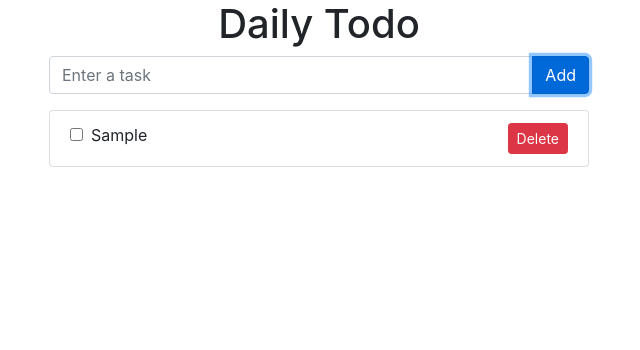
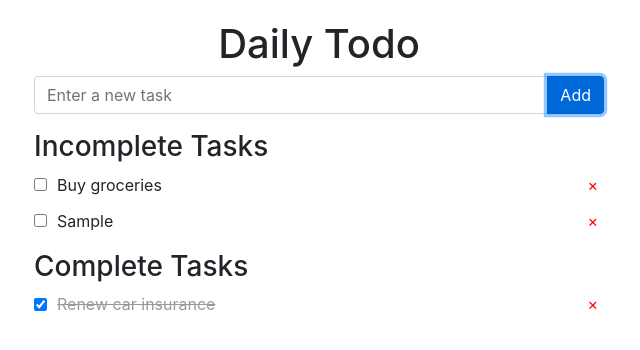
Before and after one commit to firozanam/daily-todo, a plain HTML site: page index.html in a window 1280 px wide. Both pictures are taken after typing "Sample" into the empty fields and a click on the button "Add". Shown: the whole page, without its empty margins (321-961 px from the left). Drawn offline with nearby package versions, Linux system fonts and the light colour scheme.

Commit message:
Update index.html
Application Version Update: V1.1

```diff
--- a/index.html
+++ b/index.html
@@ -6,89 +6,142 @@
   <title>Daily Todo</title>
   <!-- Bootstrap CDN -->
   <link rel="stylesheet" href="https://stackpath.bootstrapcdn.com/bootstrap/4.5.2/css/bootstrap.min.css">
+  <!-- Custom CSS -->
+  <style>
+    .container {
+      max-width: 600px;
+      margin: 20px auto;
+    }
+
+    .todo-item {
+      display: flex;
+      align-items: center;
+      margin-bottom: 10px;
+    }
+
+    .todo-item.done .todo-text {
+      text-decoration: line-through;
+      color: #999;
+    }
+
+    .todo-item .todo-text {
+      flex-grow: 1;
+      margin-left: 10px;
+    }
+
+    .todo-item .delete-btn {
+      background: none;
+      border: none;
+      color: #f00;
+      cursor: pointer;
+    }
+  </style>
 </head>
 <body>
   <div class="container">
     <h1 class="text-center">Daily Todo</h1>
-        <div class="row">
-            <div class="col-md-6 offset-md-3">
     <div class="input-group mb-3">
-                    <input type="text" class="form-control" id="task-input" placeholder="Enter a task">
+      <input type="text" class="form-control" id="todo-input" placeholder="Enter a new task">
       <div class="input-group-append">
-                        <button class="btn btn-primary" id="add-button" type="button">Add</button>
+        <button class="btn btn-primary" id="add-btn">Add</button>
       </div>
     </div>
-                <ul class="list-group" id="task-list">
-                    <!-- Tasks will be added here -->
+    <h3>Incomplete Tasks</h3>
+    <ul class="list-unstyled" id="incomplete-list">
+      <!-- Example task -->
+      <li class="todo-item">
+        <input type="checkbox" class="todo-check">
+        <span class="todo-text">Buy groceries</span>
+        <button class="delete-btn">×</button>
+      </li>
+    </ul>
+    <h3>Complete Tasks</h3>
+    <ul class="list-unstyled" id="complete-list">
+      <!-- Example task -->
+      <li class="todo-item done">
+        <input type="checkbox" class="todo-check" checked>
+        <span class="todo-text">Renew car insurance</span>
+        <button class="delete-btn">×</button>
+      </li>
     </ul>
   </div>
-        </div>
-    </div>
-    <!-- jQuery and Bootstrap CDN -->
+  <!-- jQuery CDN -->
   <script src="https://code.jquery.com/jquery-3.5.1.min.js"></script>
-    <script src="https://stackpath.bootstrapcdn.com/bootstrap/4.5.2/js/bootstrap.min.js"></script>
-    <!-- Custom JavaScript -->
+  <!-- Custom JS -->
   <script>
-        // Get the elements from the document
-        const taskInput = document.getElementById("task-input");
-        const addButton = document.getElementById("add-button");
-        const taskList = document.getElementById("task-list");
+    // Get the elements
+    const todoInput = $("#todo-input");
+    const addBtn = $("#add-btn");
+    const incompleteList = $("#incomplete-list");
+    const completeList = $("#complete-list");
 
-        // Add a click event listener to the add button
-        addButton.addEventListener("click", function() {
-            // Get the value of the task input
-            const task = taskInput.value;
+    // Add a new task
+    function addTask() {
+      // Get the input value
+      const todoText = todoInput.val().trim();
+      // Check if the input is not empty
+      if (todoText) {
+        // Create a new task element
+        const todoItem = $("<li></li>").addClass("todo-item");
+        const todoCheck = $("<input>").attr("type", "checkbox").addClass("todo-check");
+        const todoSpan = $("<span></span>").addClass("todo-text").text(todoText);
+        const deleteBtn = $("<button></button>").addClass("delete-btn").html("×");
+        // Append the elements to the task
+        todoItem.append(todoCheck, todoSpan, deleteBtn);
+        // Append the task to the incomplete list
+        incompleteList.append(todoItem);
+        // Clear the input value
+        todoInput.val("");
+      }
+    }
 
-            // Check if the task is not empty
-            if (task) {
-                // Create a new list item element
-                const listItem = document.createElement("li");
-                listItem.className = "list-group-item";
+    // Mark a task as complete or incomplete
+    function toggleTask(e) {
+      // Get the clicked element
+      const target = $(e.target);
+      // Check if the element is a checkbox
+      if (target.hasClass("todo-check")) {
+        // Get the task element
+        const todoItem = target.parent();
+        // Check if the checkbox is checked
+        if (target.prop("checked")) {
+          // Add the done class to the task
+          todoItem.addClass("done");
+          // Move the task to the complete list
+          completeList.append(todoItem);
+        } else {
+          // Remove the done class from the task
+          todoItem.removeClass("done");
+          // Move the task to the incomplete list
+          incompleteList.append(todoItem);
+        }
+      }
+    }
 
-                // Create a checkbox element
-                const checkbox = document.createElement("input");
-                checkbox.type = "checkbox";
-                checkbox.className = "mr-2";
+    // Delete a task
+    function deleteTask(e) {
+      // Get the clicked element
+      const target = $(e.target);
+      // Check if the element is a delete button
+      if (target.hasClass("delete-btn")) {
+        // Get the task element
+        const todoItem = target.parent();
+        // Remove the task from the DOM
+        todoItem.remove();
+      }
+    }
 
-                // Create a span element to hold the task text
-                const span = document.createElement("span");
-                span.textContent = task;
-
-                // Create a button element to delete the task
-                const deleteButton = document.createElement("button");
-                deleteButton.className = "btn btn-danger btn-sm float-right";
-                deleteButton.textContent = "Delete";
-
-                // Append the elements to the list item
-                listItem.appendChild(checkbox);
-                listItem.appendChild(span);
-                listItem.appendChild(deleteButton);
-
-                // Append the list item to the task list
-                taskList.appendChild(listItem);
-
-                // Clear the task input value
-                taskInput.value = "";
-
-                // Add a change event listener to the checkbox
-                checkbox.addEventListener("change", function() {
-                    // Check if the checkbox is checked
-                    if (checkbox.checked) {
-                        // Strike through the task text
-                        span.style.textDecoration = "line-through";
-                    } else {
-                        // Remove the strike through
-                        span.style.textDecoration = "none";
+    // Add event listeners
+    addBtn.on("click", addTask); // Click event on the add button
+    todoInput.on("keypress", function (e) {
+      if (e.which === 13) {
+        addTask(); // Enter key event on the input field
       }
     });
-
-                // Add a click event listener to the delete button
-                deleteButton.addEventListener("click", function() {
-                    // Remove the list item from the task list
-                    taskList.removeChild(listItem);
-                });
-            }
-        });
+    incompleteList.on("click", toggleTask); // Click event on the incomplete list
+    completeList.on("click", toggleTask); // Click event on the complete list
+    incompleteList.on("click", deleteTask); // Click event on the incomplete list
+    completeList.on("click", deleteTask); // Click event on the complete list
   </script>
 </body>
 </html>
```
Lines whose indentation alone changed are shown as unchanged.
